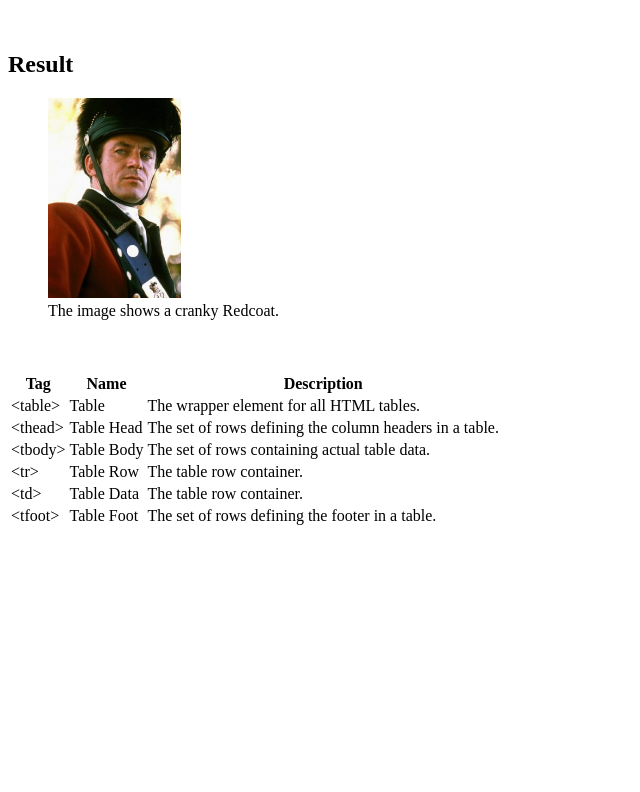
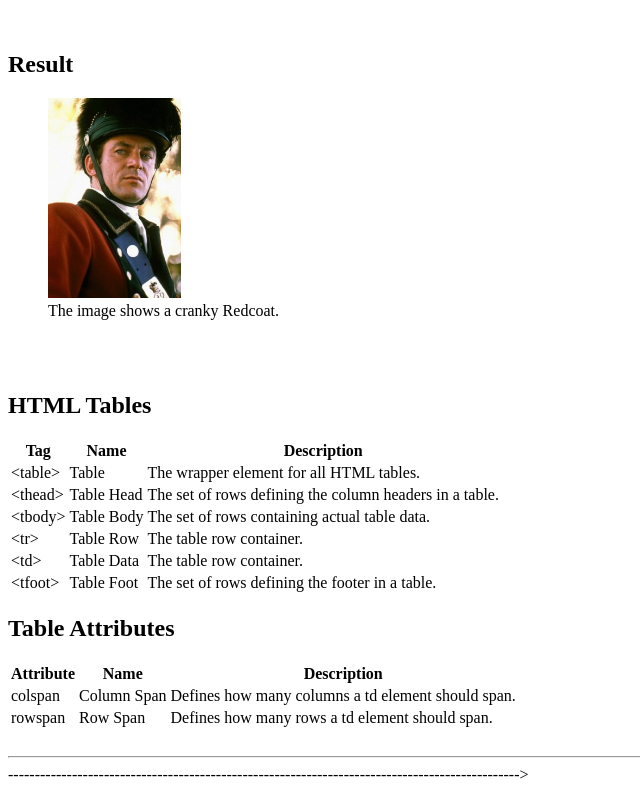
Before and after one commit to HurricaneBTC/Learning-to-Code-Reference-Site, a plain HTML site: page index.html in a window 1280 px wide. Shown: the part 734-1526 px from the top of the page, without its empty margins (0-640 px from the left). Before the commit the page ends 1270 px from the top, so only its background shows below. Drawn offline with Linux system fonts and the light colour scheme; files that its build step writes are made by us from their sources.

Commit message:
troubleshooting

```diff
--- a/index.html
+++ b/index.html
@@ -125,48 +125,55 @@
       </div>
     </article>
 
-    <!------------------------------------------------------------------------------------------------------>
+    <!------------------------------------------------------------------------------------------------------------------->
 
     <article class="break2">
       <br>
       <br>
     </article>
 
-    <!------------------------------------------------------------------------------------------------------>
+    <!------------------------------------------------------------------------------------------------------------------->
 
-    <article></article>
+    <article>
+      <h2>HTML Tables</h2>
       <table>
         <thead>
           <th>Tag</th>
           <th>Name</th>
           <th>Description</th>
         </thead>
+
         <tbody>
           <tr>
             <td><span class="code">&lt;table&gt;</span></td>
             <td>Table</td>
             <td>The wrapper element for all HTML tables.</td>
           </tr>
+
           <tr>
             <td><span class="code">&lt;thead&gt;</span></td>
             <td>Table Head</td>
             <td>The set of rows defining the column headers in a table.</td>
           </tr>
+
           <tr>
             <td><span class="code">&lt;tbody&gt;</span></td>
             <td>Table Body</td>
             <td>The set of rows containing actual table data.</td>
           </tr>
+
           <tr>
             <td><span class="code">&lt;tr&gt;</span></td>
             <td>Table Row</td>
             <td>The table row container.</td>
           </tr>
+
           <tr>
             <td><span class="code">&lt;td&gt;</span></td>
             <td>Table Data</td>
             <td>The table row container.</td>
           </tr>
+
           <tr>
             <td><span class="code">&lt;tfoot&gt;</span></td>
             <td>Table Foot</td>
@@ -174,10 +181,44 @@
           </tr>
         </tbody>
       </table>
+    </article>
+
+    <!------------------------------------------------------------------------------------------------------------------->
+
+    <article>
+      <h2>Table Attributes</h2>
+      <table>
+        <thead>
+          <th>Attribute</th>
+          <th>Name</th>
+          <th>Description</th>
+        </thead>
+
+        <tbody>
+          <tr>
+              <td><span class="code">colspan</span></td>
+              <td>Column Span</td>
+              <td>Defines how many columns a td element should span.</td>
+            </tr>
+          <tr>
+            <td><span class="code">rowspan</span></td>
+            <td>Row Span</td>
+            <td>Defines how many rows a td element should span.</td>
+          </tr>
+        </tbody>
+      </table>
+    </article>
+
+    <!------------------------------------------------------------------------------------------------------------------->
+
+    <br>
+    <hr>
+
 
 
 </body>
 </html>
 
 <!--==================================================================================================-->
-<!------------------------------------------------------------------------------------------------------>
+<!------------------------------------------------------------------------------------------------------------------->
+------------------------------------------------------------------------------------------------>
```
Lines whose indentation alone changed are shown as unchanged.
